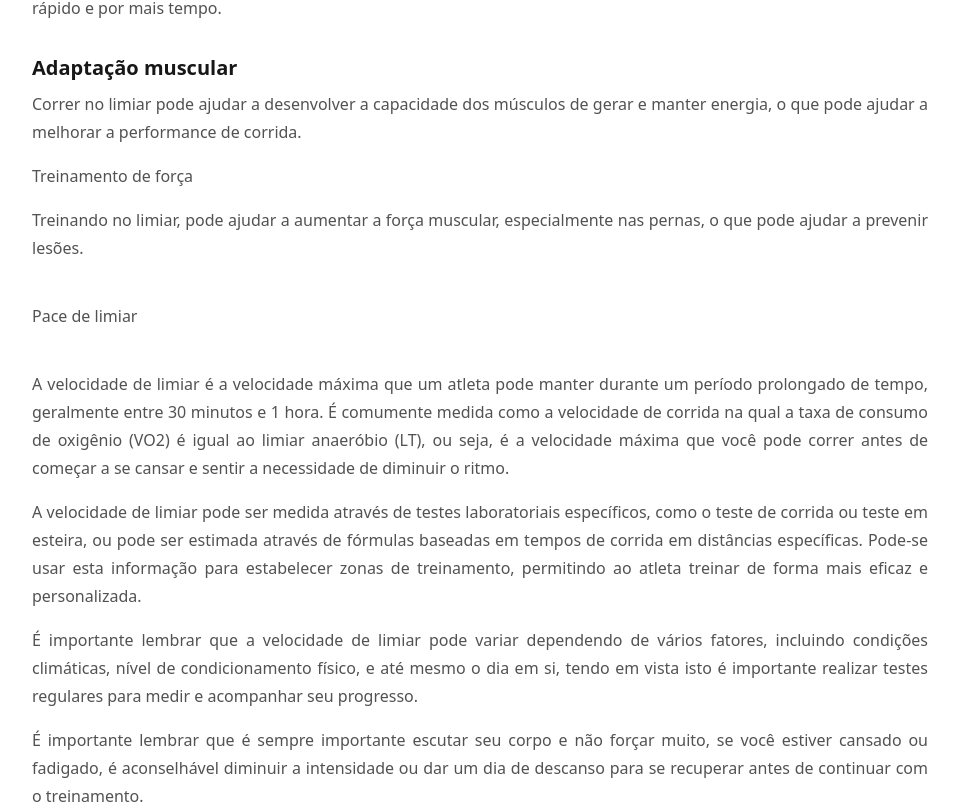
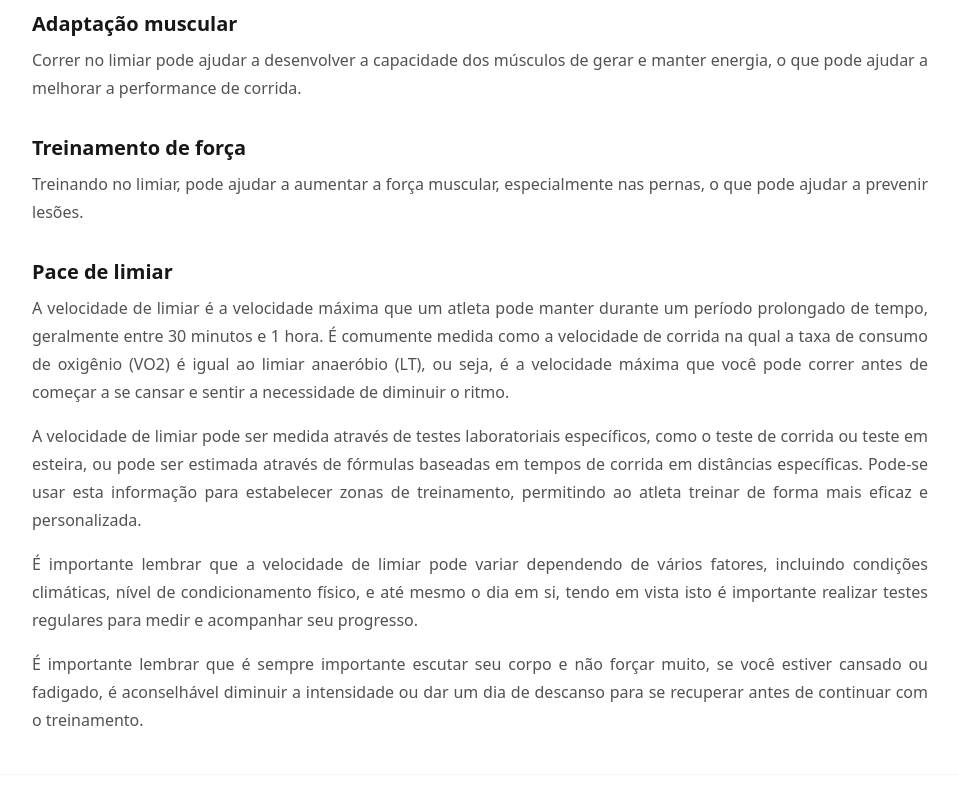
Before and after one commit to abnerssantana/personal-site, a Next.js app: page /blog/treinamento-limiar in a window 1280 px wide. Shown: the part 1254-2060 px from the top of the page, without its empty margins (160-1119 px from the left). Built offline with nearby package versions, Linux system fonts and the light colour scheme.

Commit message:
fix post

```diff
--- a/src/pages/blog/treinamento-limiar/index.mdx
+++ b/src/pages/blog/treinamento-limiar/index.mdx
@@ -15,9 +15,7 @@ export default (props) => <ArticleLayout meta={meta} {...props} />
 
 <Image src={pic} alt="limiar Abner correndo" />
 
-O treinamento no ritmo limiar ajuda os corredores a evitar o excesso de treinamento e produz treinos mais satisfatórios e melhor consistência.
-
-O treinamento de corrida no limiar pode trazer vários benefícios, incluindo:
+O treinamento no ritmo limiar ajuda os corredores a evitar o excesso de treinamento e produz treinos mais satisfatórios e melhor consistência. O treinamento de corrida no limiar pode trazer vários benefícios, incluindo:
 
 ## Melhora da eficiência metabólica
 
@@ -35,11 +33,11 @@ Correndo no ritmo de limiar pode ajudar a desenvolver a velocidade e a resistên
 
 Correr no limiar pode ajudar a desenvolver a capacidade dos músculos de gerar e manter energia, o que pode ajudar a melhorar a performance de corrida.
 
-Treinamento de força
+## Treinamento de força
 
 Treinando no limiar, pode ajudar a aumentar a força muscular, especialmente nas pernas, o que pode ajudar a prevenir lesões.
 
-# Pace de limiar
+## Pace de limiar
 
 A velocidade de limiar é a velocidade máxima que um atleta pode manter durante um período prolongado de tempo, geralmente entre 30 minutos e 1 hora. É comumente medida como a velocidade de corrida na qual a taxa de consumo de oxigênio (VO2) é igual ao limiar anaeróbio (LT), ou seja, é a velocidade máxima que você pode correr antes de começar a se cansar e sentir a necessidade de diminuir o ritmo.
 
@@ -49,9 +47,8 @@ A velocidade de limiar pode ser medida através de testes laboratoriais específ
 
 É importante lembrar que é sempre importante escutar seu corpo e não forçar muito, se você estiver cansado ou fadigado, é aconselhável diminuir a intensidade ou dar um dia de descanso para se recuperar antes de continuar com o treinamento.
 
-
 ***
-## Vídeo
+### Vídeo
 <div class="video-container">
 <iframe src="https://www.youtube.com/embed/gIPMS1yn96M" frameborder="0" allow="accelerometer; autoplay; clipboard-write; encrypted-media; gyroscope; picture-in-picture" allowfullscreen></iframe>
 </div>
```
